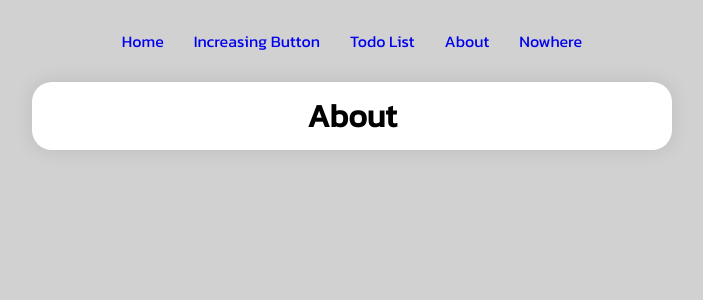
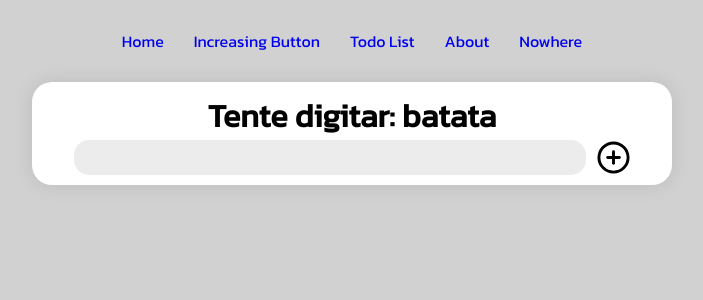
Before and after one commit to FusiDaniel/react_ts_todolist, a React (Create React App) app: page /about in a window 1280 px wide. Shown: the top 300 px of the page, without its empty margins (288-991 px from the left). Built offline with nearby package versions, Linux system fonts and the light colour scheme.

Commit message:
little typing game

```diff
--- /dev/null
+++ b/src/hooks/user-interval.tsx
@@ -0,0 +1,24 @@
+import { useEffect, useRef } from 'react';
+
+export function useInterval<C extends CallableFunction>(
+  callback: C,
+  delay: number | null,
+): void {
+  const savedCallback = useRef<C>();
+
+  // Remember the latest callback.
+  useEffect(() => {
+    savedCallback.current = callback;
+  }, [callback]);
+
+  // Set up the interval.
+  useEffect(() => {
+    function tick() {
+      if (savedCallback.current) savedCallback.current();
+    }
+    if (delay !== null) {
+      const id = setInterval(tick, delay);
+      return () => clearInterval(id);
+    }
+  }, [delay]);
+}
--- a/src/pages/About/index.tsx
+++ b/src/pages/About/index.tsx
@@ -1,5 +1,40 @@
-import React from 'react';
+import React, { useCallback, useEffect, useState } from 'react';
+import { Forms } from '../../components/forms';
+import { useInterval } from '../../hooks/user-interval';
 
-export const About = () => {
-  return <h1 className="title">About</h1>;
-};
+const palavra = 'batata';
+
+export function About(): JSX.Element {
+  const [input, setInput] = useState('');
+  const [conseguiu, setConseguiu] = useState(false);
+
+  const handleChange = useCallback(
+    (e: React.FormEvent<HTMLInputElement>): void => {
+      setInput(e.currentTarget.value);
+    },
+    [input, setInput],
+  );
+
+  useInterval(() => {
+    if (input != '' && !conseguiu) {
+      const newInput = input.substring(0, input.length - 1);
+      setInput(newInput);
+    }
+  }, 500);
+
+  useEffect(() => {
+    if (input === palavra) setConseguiu(true);
+    else setConseguiu(false);
+  }, [input, setInput, conseguiu, setConseguiu]);
+
+  return (
+    <>
+      <h1 className="title">Tente digitar: {palavra}</h1>
+      <Forms
+        handleChange={(e) => handleChange(e)}
+        handleSubmit={(e) => console.log(input)}
+        newTask={input}
+      />
+    </>
+  );
+}
```
